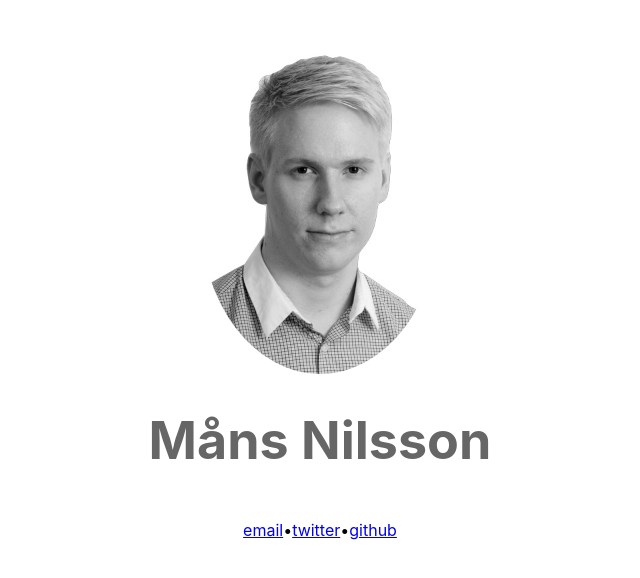
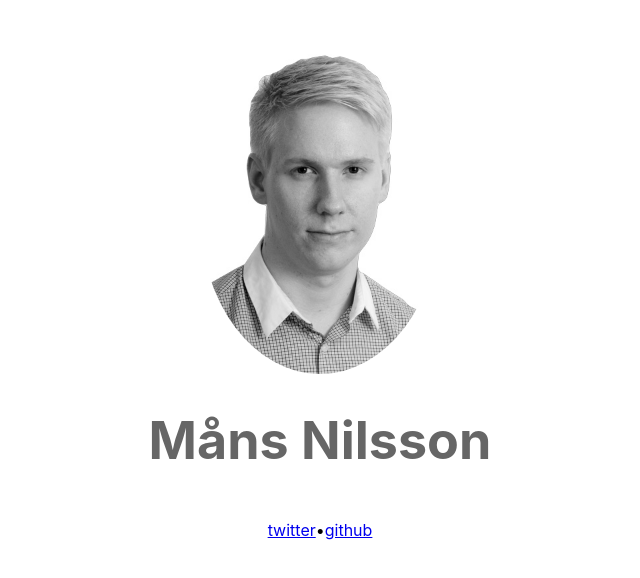
Before and after one commit to mansn/mansnilsson.me, a React (Create React App) app: page / in a window 1280 px wide. Shown: the top 578 px of the page, without its empty margins (320-960 px from the left). Built offline with nearby package versions, Linux system fonts and the light colour scheme.

Commit message:
Remove email

```diff
--- a/src/App.js
+++ b/src/App.js
@@ -10,7 +10,6 @@ function App() {
         <h1>Måns Nilsson</h1>
       </header>
       <footer>
-        <a href="mailto:willaddthis@soon.com">email</a>•
         <a href="http://twitter.com/the_mni">twitter</a>•
         <a href="http://github.com/mansn">github</a>
       </footer>
```
